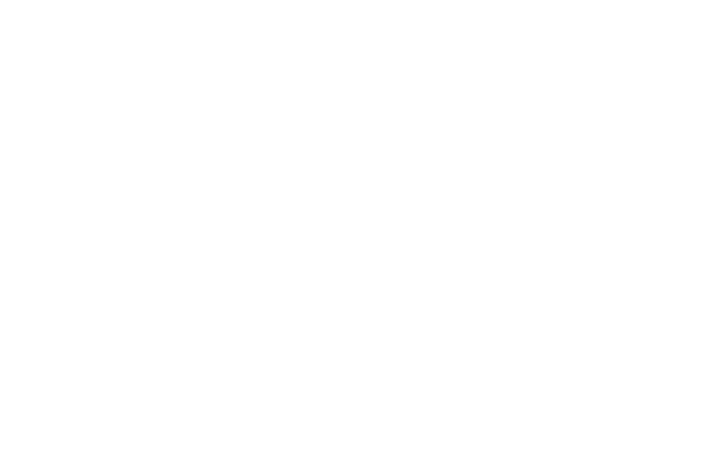
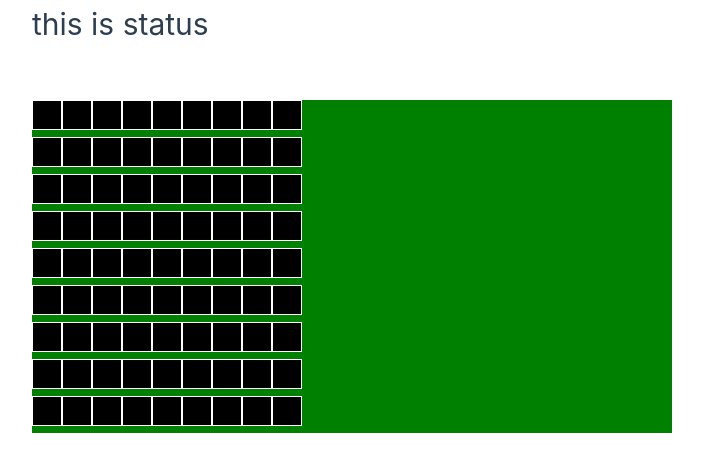
Before and after one commit to keisuke90/vue-minesweeper, a Vue app: page / in a window 1280 px wide. Shown: the top 472 px of the page, without its empty margins (288-991 px from the left). Built offline with nearby package versions, Linux system fonts and the light colour scheme.

Commit message:
仮の盤面を設置

```diff
--- a/src/App.vue
+++ b/src/App.vue
@@ -1,5 +1,16 @@
-<script setup lang="ts"></script>
+<script setup lang="ts">
+import MsGame from "./components/MsGame.vue";
+</script>
 
-<template></template>
+<template>
+  <div class="content">
+    <MsGame />
+  </div>
+</template>
 
-<style scoped></style>
+<style scoped>
+.content {
+  max-width: 640px;
+  margin: 0 auto;
+}
+</style>
--- /dev/null
+++ b/src/components/MsCell.vue
@@ -0,0 +1,15 @@
+<script setup lang="ts"></script>
+
+<template>
+  <div class="cell"></div>
+</template>
+
+<style scoped>
+.cell {
+  display: inline-block;
+  height: 30px;
+  width: 30px;
+  border: 1px solid white;
+  background-color: black;
+}
+</style>
--- /dev/null
+++ b/src/components/MsField.vue
@@ -0,0 +1,23 @@
+<script setup lang="ts">
+import { ref } from "vue";
+import MsCell from "./MsCell.vue";
+
+const row = 9;
+const rows = [1, 2, 3, 4, 5, 6, 7, 8, 9];
+</script>
+
+<template>
+  <div class="field">
+    <div v-for="cell in rows">
+      <MsCell v-for="cell in rows" />
+    </div>
+  </div>
+</template>
+
+<style scoped>
+.field {
+  height: 100%;
+  width: 100%;
+  background-color: green;
+}
+</style>
--- /dev/null
+++ b/src/components/MsGame.vue
@@ -0,0 +1,11 @@
+<script setup lang="ts">
+import MsField from "./MsField.vue";
+import MsStatus from "./MsStatus.vue";
+</script>
+
+<template>
+  <MsStatus />
+  <MsField />
+</template>
+
+<style scoped></style>
--- /dev/null
+++ b/src/components/MsStatus.vue
@@ -0,0 +1,12 @@
+<script setup lang="ts"></script>
+
+<template>
+  <h1 class="title">this is status</h1>
+</template>
+
+<style scoped>
+.title {
+  height: 100px;
+  background-color: white;
+}
+</style>
```
